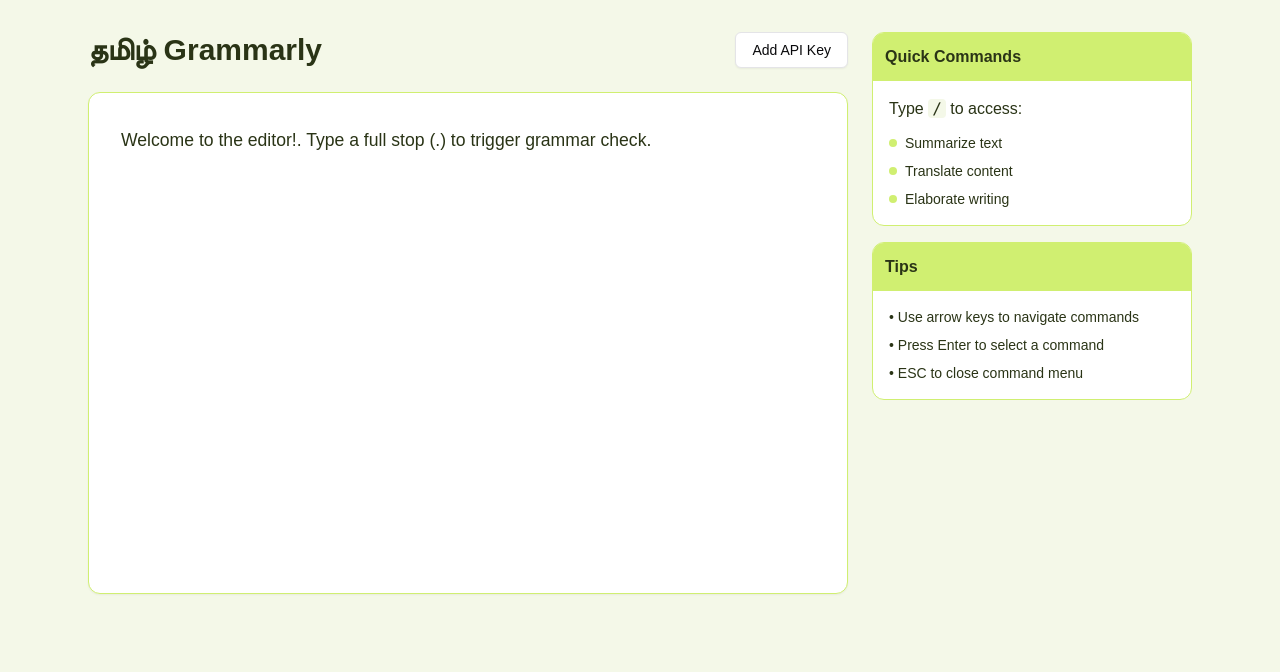
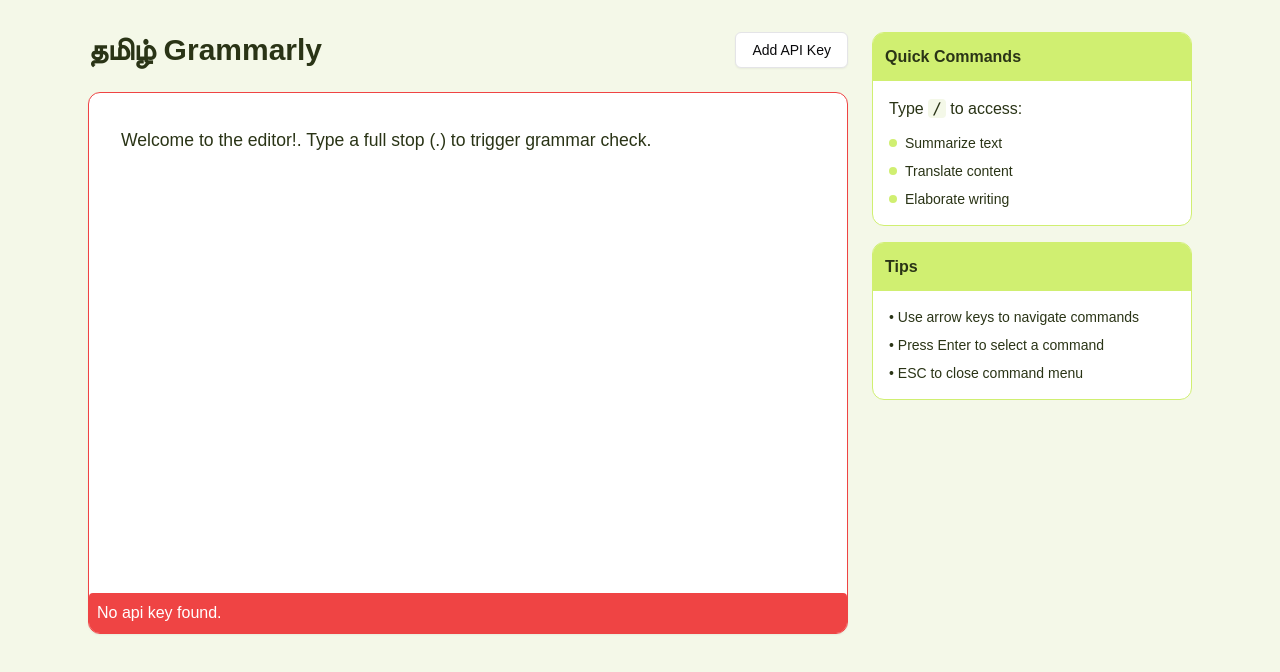
Before and after one commit to sudipRW/tamil-grammarly, a Next.js app: page / in a window 1280 px wide. Shown: the top 672 px of the page. Built offline with nearby package versions, Linux system fonts and the light colour scheme.

Commit message:
latest changes

```diff
--- a/app/page.tsx
+++ b/app/page.tsx
@@ -9,9 +9,33 @@
 import { useState, forwardRef, useEffect } from "react"
 import ApiKeyManager from "@/components/apikey_manager"
 import Grammarly from "./_grammarly/grammarly"
+import { openDB } from "idb"
 
-// Initialize Grammarly
-const grammarly = new Grammarly("AIzaSyA91aNJVRZ0n5G5byHqLuKRPeVgzWOEtYY")
+let grammarly = {}
+
+  const initDB = async () => {
+    return openDB("NotionLikeEditor", 1, {
+      upgrade(db) {
+        if (!db.objectStoreNames.contains("apiKey")) {
+          db.createObjectStore("apiKey", { keyPath: "id" })
+        }
+      },
+    })
+  }
+
+
+  const getApiKey = async (setApiKey) => {
+    try {
+      const db = await initDB()
+      const key = await db.get("apiKey", "current")
+      if (key?.value) {
+        setApiKey(key?.value)
+        grammarly = new Grammarly(key?.value)
+      }
+    } catch (error) {
+      console.error("Error fetching API key from IndexedDB:", error)
+    }
+  }
 
 const CommandsList = forwardRef((props, ref) => {
   const { items, command, selectedIndex } = props
@@ -56,7 +80,7 @@
 
 const suggestion = {
   items: ({ query }) => {
-    const commands = ["Summarize", "Translate", "Elaborate"]
+    const commands = ["Rephrase","Summarize", "Translate", "Elaborate"]
     return commands.filter((item) => item.toLowerCase().startsWith(query.toLowerCase())).slice(0, 10)
   },
   render: () => {
@@ -148,6 +172,8 @@
             result = await grammarly.translate(text, "Tamil")
           } else if (props === "Elaborate") {
             result = await grammarly.elaborate(text)
+          } else if (props === "Rephrase") {
+            result = "வாழைப்பழம் தோல் வழுக்கி வாலிபர் உயிர் ஊசல்"
           }
 
           editor.chain().focus().setContent(result).run()
@@ -191,6 +217,13 @@
 
 export default function NotionLikeEditor() {
   const [loading, setLoading] = useState(false)
+  const [apiKey, setApiKey] = useState("")
+
+  useEffect(() => {
+    getApiKey(setApiKey)
+  }, [])
+
+  console.log(apiKey)
 
   const editor = useEditor({
     extensions: [StarterKit, SlashCommands, GrammarCheck],
@@ -217,13 +250,13 @@
                 <ApiKeyManager />
               </div>
             </div>
-            <div className={`bg-white rounded-xl shadow-sm overflow-hidden border ${Object.keys(grammarly).length === 0 ? "border-red-500":"border-[#d0ef71]"}`}>
+            <div className={`bg-white rounded-xl shadow-sm overflow-hidden border ${(apiKey == "") ? "border-red-500":"border-[#d0ef71]"}`}>
             {loading && <p className="text-gray-500">Processing...</p>}
               <EditorContent
                 editor={editor}
                 className="prose max-w-none outline-none"
               />
-              {Object.keys(grammarly).length === 0 && (
+              {apiKey == "" && (
                 <div className="p-2 rounded-sm bg-red-500 text-white">
                   No api key found.
                 </div>
--- a/components/apikey_manager.tsx
+++ b/components/apikey_manager.tsx
@@ -61,6 +61,7 @@
       setShowApiKey(true)
       setIsDialogOpen(false)
       toast.success("API key added successfully")
+      window.location.reload()
     } catch (error) {
       console.error("Error saving API key:", error)
       toast.error("Failed to save API key")
@@ -75,6 +76,7 @@
       setApiKey("")
       setShowApiKey(false)
       toast.success("API key deleted successfully")
+      window.location.reload()
     } catch (error) {
       console.error("Error deleting API key:", error)
       toast.error("Failed to delete API key")
```
